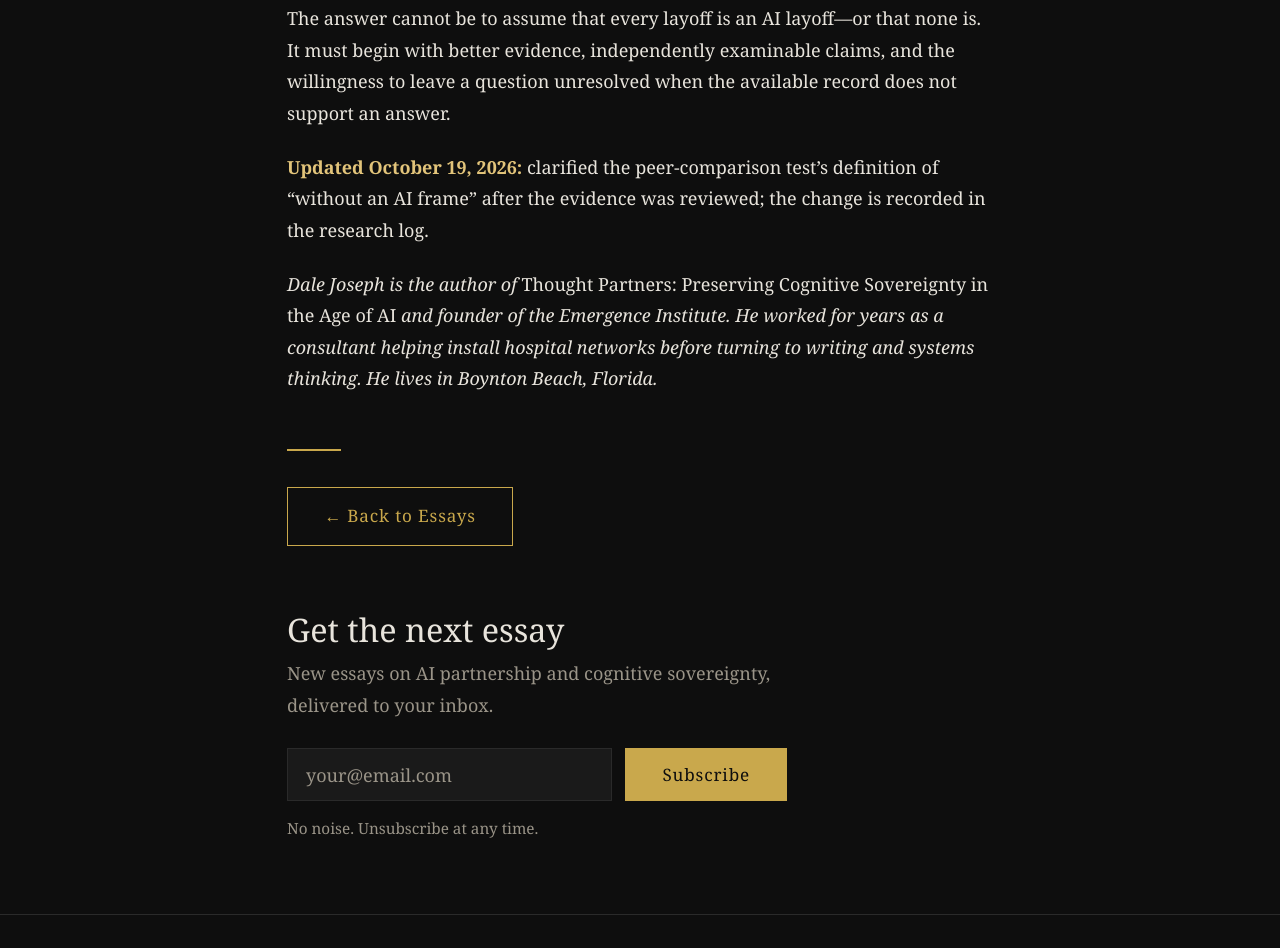
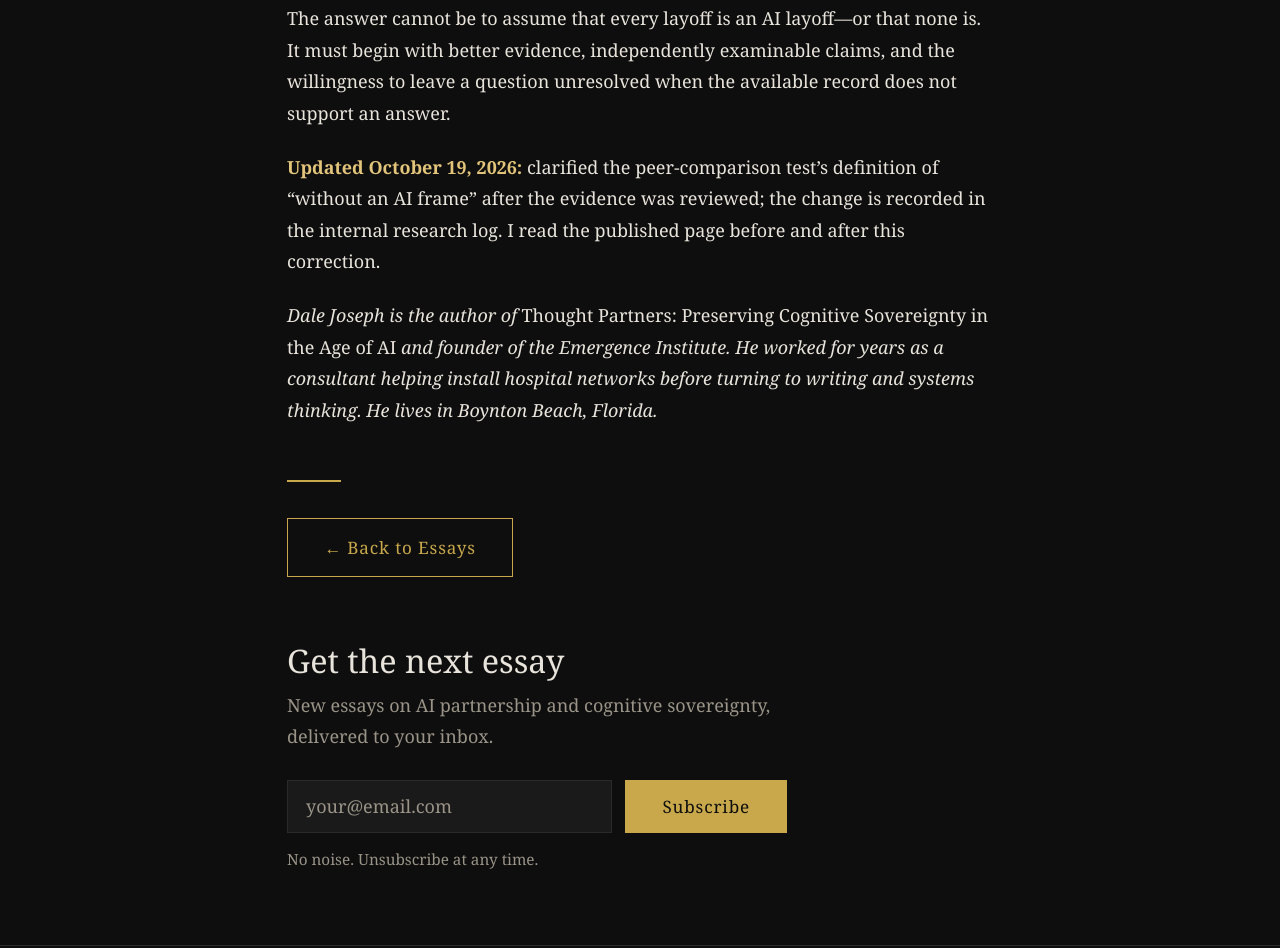
Before and after one commit to djsph001/thought-partners, an Astro site: page /blog/when-does-a-layoff-become-an-ai-layoff in a window 1280 px wide. Shown: the part 6444-7392 px from the top of the page. Built offline with nearby package versions, Linux system fonts and the light colour scheme; Astro itself is replaced by a stand-in of ours.

Commit message:
Update correction note: internal research log + author read attestation

```diff
--- a/src/content/blog/when-does-a-layoff-become-an-ai-layoff.md
+++ b/src/content/blog/when-does-a-layoff-become-an-ai-layoff.md
@@ -124,6 +124,6 @@ Companies can announce investments, describe efficiencies, and report workforce
 The answer cannot be to assume that every layoff is an AI layoff—or that none is. It must begin with better evidence, independently examinable claims, and the willingness to leave a question unresolved when the available record does not support an answer.
 
 
-**Updated October 19, 2026:** clarified the peer-comparison test's definition of "without an AI frame" after the evidence was reviewed; the change is recorded in the research log.
+**Updated October 19, 2026:** clarified the peer-comparison test's definition of "without an AI frame" after the evidence was reviewed; the change is recorded in the internal research log. I read the published page before and after this correction.
 
 *Dale Joseph is the author of* Thought Partners: Preserving Cognitive Sovereignty in the Age of AI *and founder of the Emergence Institute. He worked for years as a consultant helping install hospital networks before turning to writing and systems thinking. He lives in Boynton Beach, Florida.*
```
